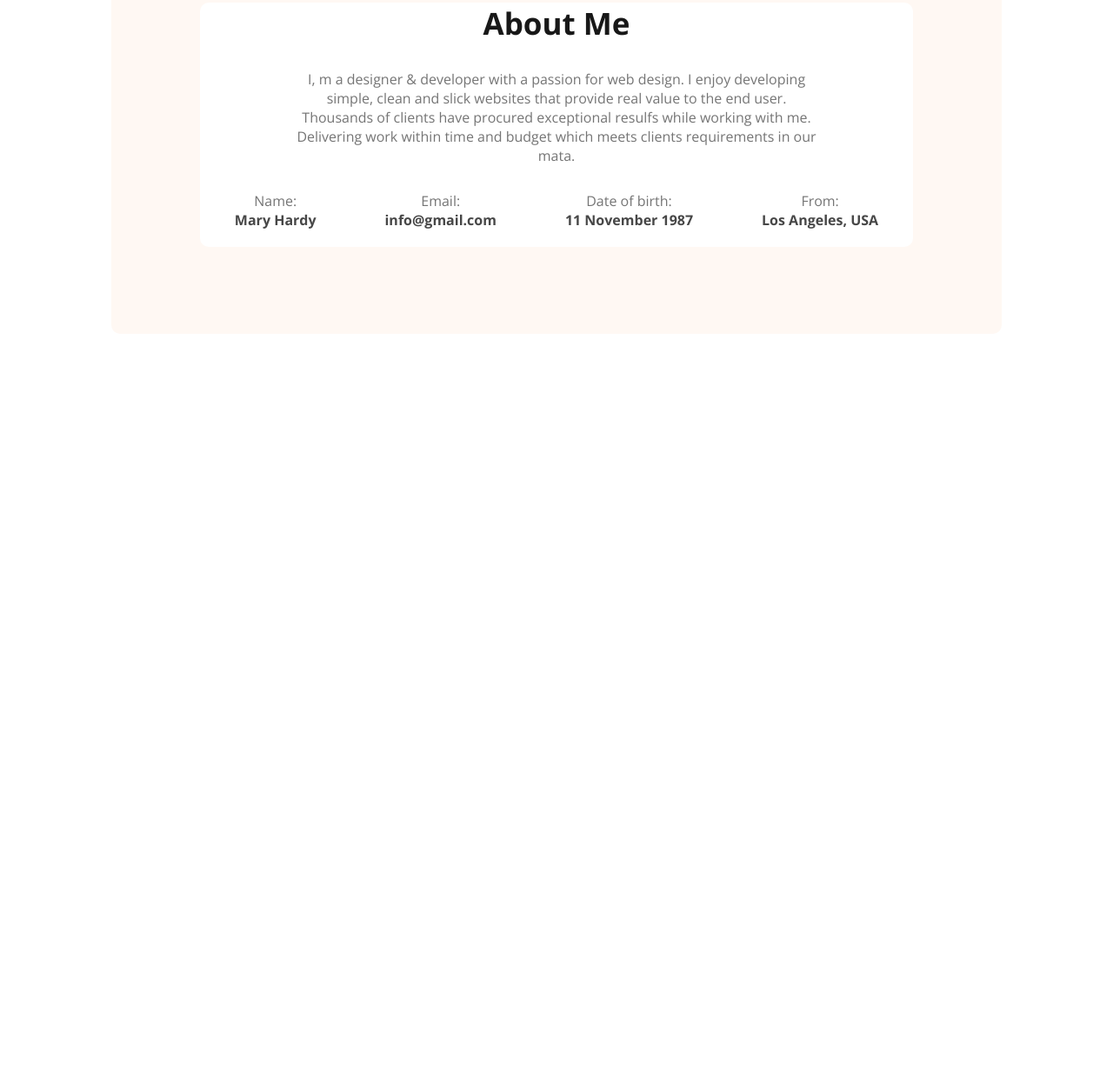
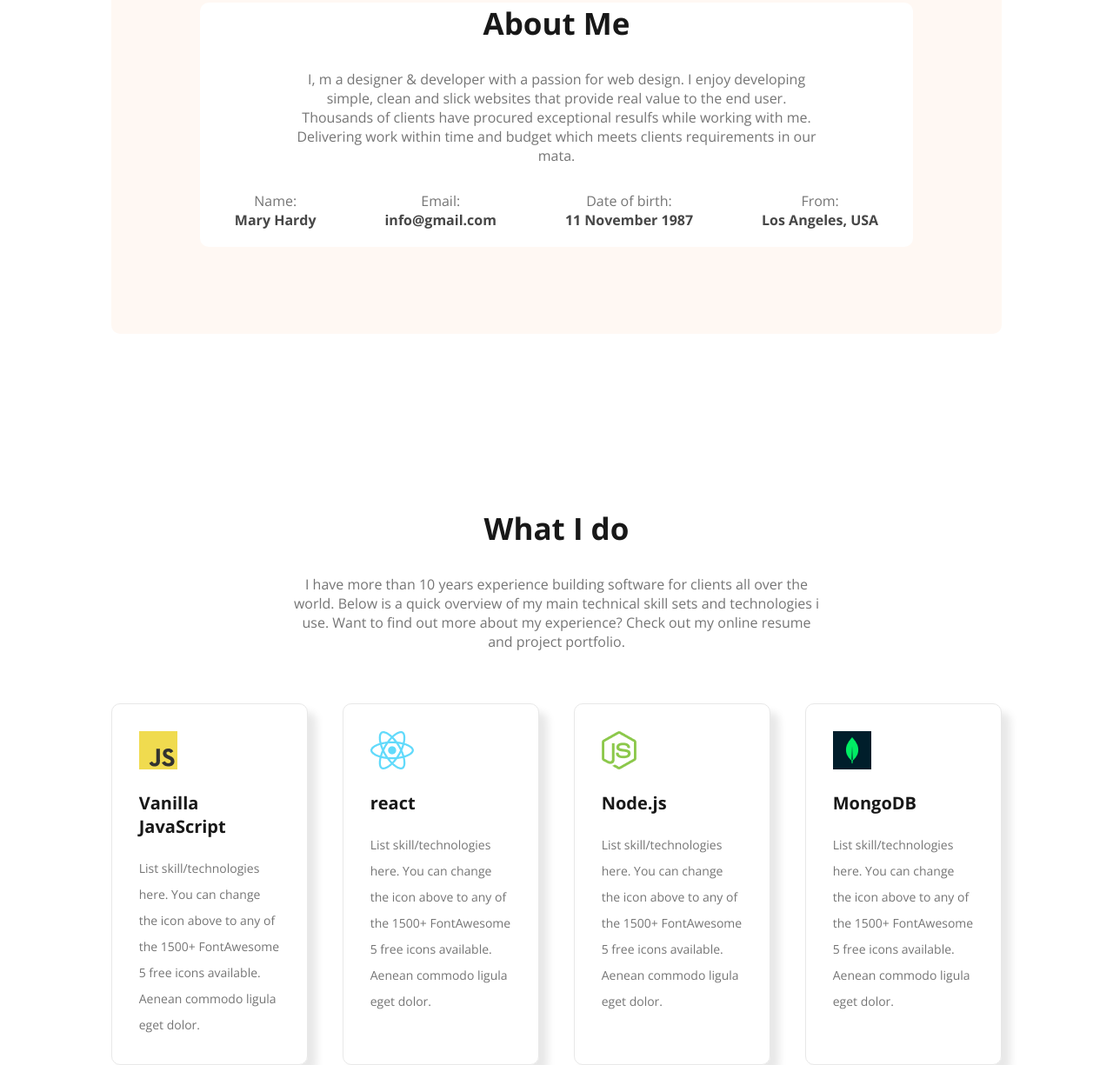
Before and after one commit to Ai-codemaster/My_Personal_Website, a plain HTML site: page index.html in a window 1280 px wide. Shown: the part 1088-2313 px from the top of the page at 87% size. Before the commit the page ends 1472 px from the top, so only its background shows below. Drawn offline with nearby package versions, Linux system fonts and the light colour scheme.

Commit message:
Complete What I Do Section

```diff
--- a/index.html
+++ b/index.html
@@ -46,7 +46,6 @@
     </header>
 
     <main>
-
       <!-- About Section -->
 
       <section class="about">
@@ -60,10 +59,60 @@
             budget which meets clients requirements in our mata.
           </p>
           <div class="info">
-            <p>Name: <br><span>Mary Hardy</span></p>
-            <p>Email: <br><span>info@gmail.com</span></p>
-            <p>Date of birth: <br><span>11 November 1987</span></p>
-            <p>From: <br><span>Los Angeles, USA</span></p>
+            <p>Name: <br /><span>Mary Hardy</span></p>
+            <p>Email: <br /><span>info@gmail.com</span></p>
+            <p>Date of birth: <br /><span>11 November 1987</span></p>
+            <p>From: <br /><span>Los Angeles, USA</span></p>
+          </div>
+        </div>
+      </section>
+
+      <!-- What I Do Section -->
+
+      <section class="what_i_do">
+        <h1>What I do</h1>
+        <p class="experience">
+          I have more than 10 years experience building software for clients all
+          over the world. Below is a quick overview of my main technical skill
+          sets and technologies i use. Want to find out more about my
+          experience? Check out my online resume and project portfolio.
+        </p>
+        <div class="card_prime">
+          <div class="card">
+            <img src="images/icons/js.png" alt="" />
+            <h3>Vanilla JavaScript</h3>
+            <p>
+              List skill/technologies here. You can change the icon above to any
+              of the 1500+ FontAwesome 5 free icons available. Aenean commodo
+              ligula eget dolor.
+            </p>
+          </div>
+          <div class="card">
+            <img src="images/icons/react.png" alt="" />
+            <h3>react</h3>
+            <p>
+              List skill/technologies here. You can change the icon above to any
+              of the 1500+ FontAwesome 5 free icons available. Aenean commodo
+              ligula eget dolor.
+            </p>
+          </div>
+          <div class="card">
+            <img src="images/icons/nodejs.png" alt="" />
+            <h3>Node.js</h3>
+            <p>
+              List skill/technologies here. You can change the icon above to any
+              of the 1500+ FontAwesome 5 free icons available. Aenean commodo
+              ligula eget dolor.
+            </p>
+          </div>
+          <div class="card">
+            <img src="images/icons/mongo.png" alt="" />
+            <h3>MongoDB</h3>
+            <p>
+              List skill/technologies here. You can change the icon above to any
+              of the 1500+ FontAwesome 5 free icons available. Aenean commodo
+              ligula eget dolor.
+            </p>
           </div>
         </div>
       </section>
--- a/style/style.css
+++ b/style/style.css
@@ -27,7 +27,7 @@
   background-image: url('../images/developer.png'),
     url('../images/header_bg.png');
   background-repeat: no-repeat;
-  background-position: bottom left, bottom right;
+  background-position: left, bottom right;
 }
 
 /* Nav Section */
@@ -200,3 +200,50 @@
   color: var(--dark_2);
   font-weight: 700;
 }
+
+/* What I Do Section */
+
+.what_i_do{
+  margin: 200px auto 0;
+  width: 80%;
+  text-align: center;
+}
+
+.what_i_do h1{
+  color: var(--dark_1);
+  font-size: 35px;
+  font-weight: 700;
+  margin-bottom: 30px;
+}
+
+.what_i_do .experience{
+  margin: 0 20% 60px;
+  color: var(--dark_3);
+}
+
+.card_prime{
+  display: flex;
+  justify-content: space-around;
+  text-align: left;
+  gap: 40px;
+}
+
+.card{
+  padding: 3%;
+  border: 1px solid var(--dark_6);
+  border-radius: 10px;
+  box-shadow: 10px 10px 10px var(--dark_6);
+}
+
+.card h3{
+  color: var(--dark_1);
+  font-size: 20px;
+  font-weight: 700;
+  margin: 20px 0;
+}
+
+.card P{
+  font-size: 14px;
+  color: var(--dark_3);
+  line-height: 30px;
+}
```
